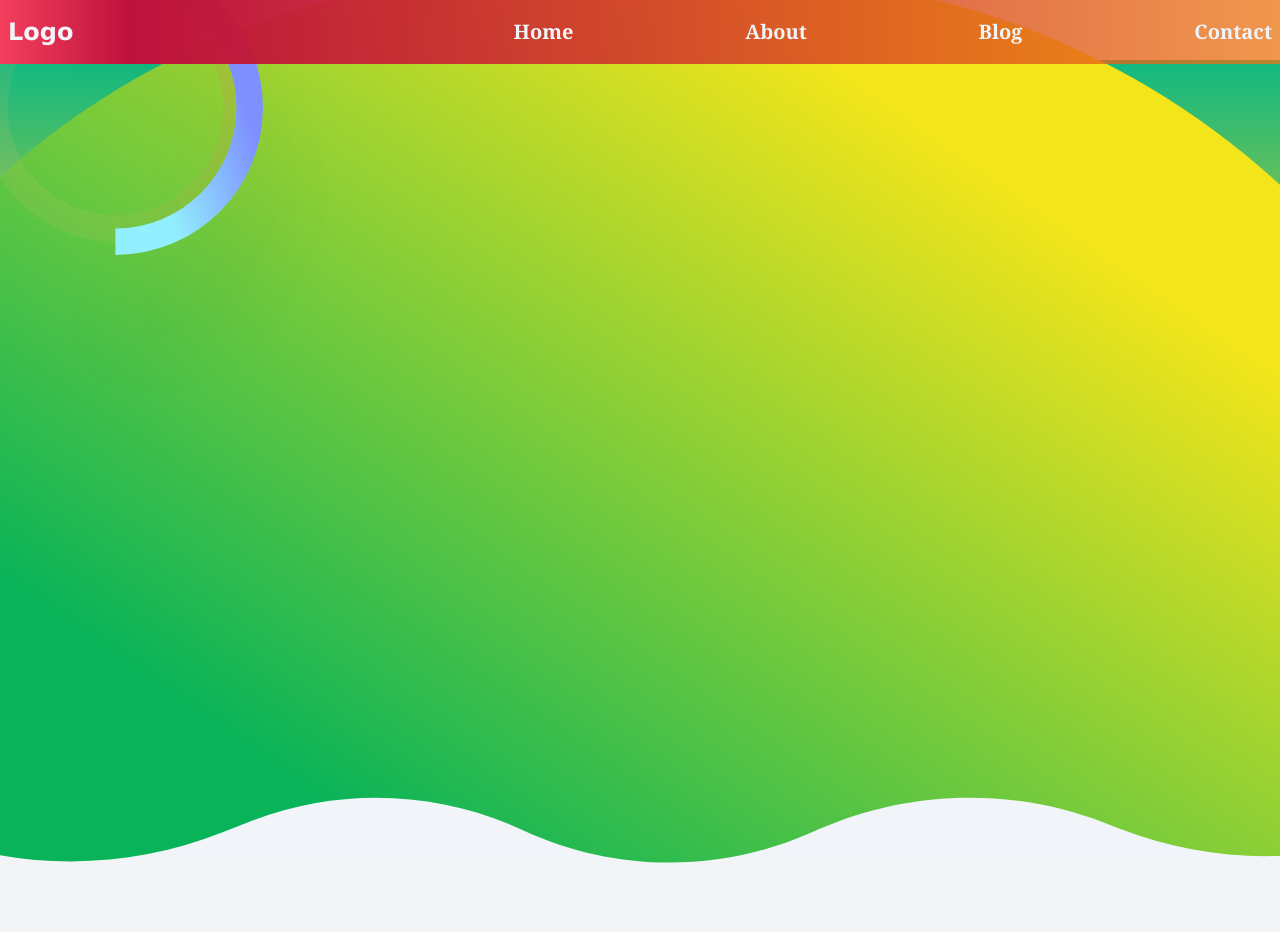
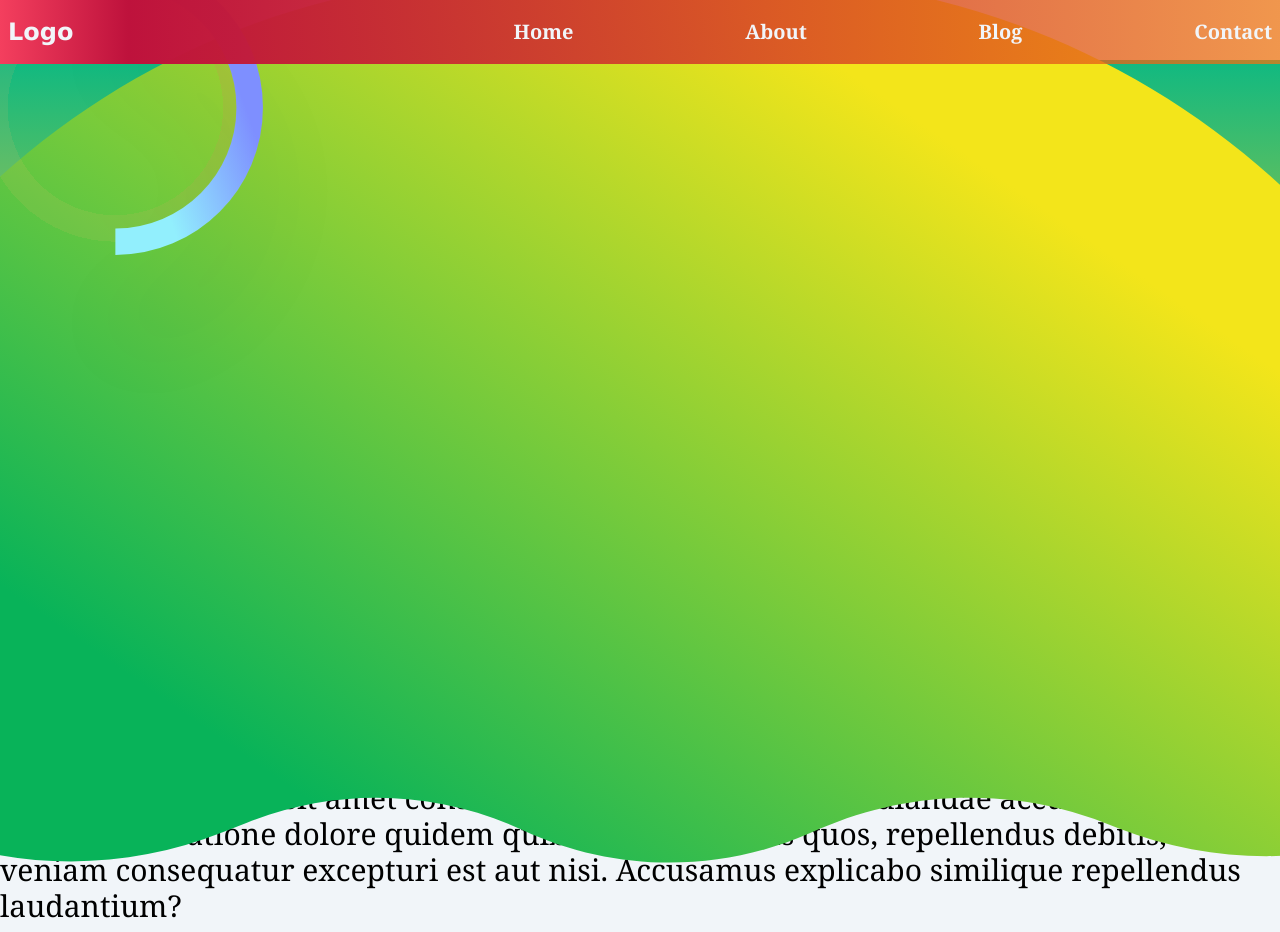
Before and after one commit to PlanetCrisisInfo/frontend, a Next.js app: page / in a window 1280 px wide. Shown: the top 932 px of the page. Built offline with nearby package versions, Linux system fonts and the light colour scheme.

Commit message:
will be back

```diff
--- a/src/components/common/header/home/Hero/Hero.module.scss
+++ b/src/components/common/header/home/Hero/Hero.module.scss
@@ -1,4 +1,5 @@
 .planet {
+  display: relative;
   transform: scale(2.5) translateY(-10%);
 }
 
--- a/src/components/common/header/home/Hero/index.tsx
+++ b/src/components/common/header/home/Hero/index.tsx
@@ -7,7 +7,7 @@ import styles from "./Hero.module.scss"
 interface IHeaderComponentProps {}
 const Hero = () => {
   return (
-    <div className="w-[100vw] max-w-[2160px] mx-auto heroHome bg">
+    <div className="w-[100vw] max-w-[2160px] mx-auto heroHome bg ">
       <Image
         src={planetSvg}
         alt="planet"
@@ -15,12 +15,14 @@ const Hero = () => {
         priority={true}
         quality={75}
       />
-      {/* <p className="flex justify-end items-center text-3xl">
-        Lorem ipsum dolor sit amet consectetur adipisicing elit. Repudiandae
-        accusamus perspiciatis ratione dolore quidem quibusdam ducimus quos,
-        repellendus debitis, veniam consequatur excepturi est aut nisi.
-        Accusamus explicabo similique repellendus laudantium?
-      </p> */}
+      <div className="">
+        <p className="text-3xl">
+          Lorem ipsum dolor sit amet consectetur adipisicing elit. Repudiandae
+          accusamus perspiciatis ratione dolore quidem quibusdam ducimus quos,
+          repellendus debitis, veniam consequatur excepturi est aut nisi.
+          Accusamus explicabo similique repellendus laudantium?
+        </p>
+      </div>
     </div>
   )
 }
```
